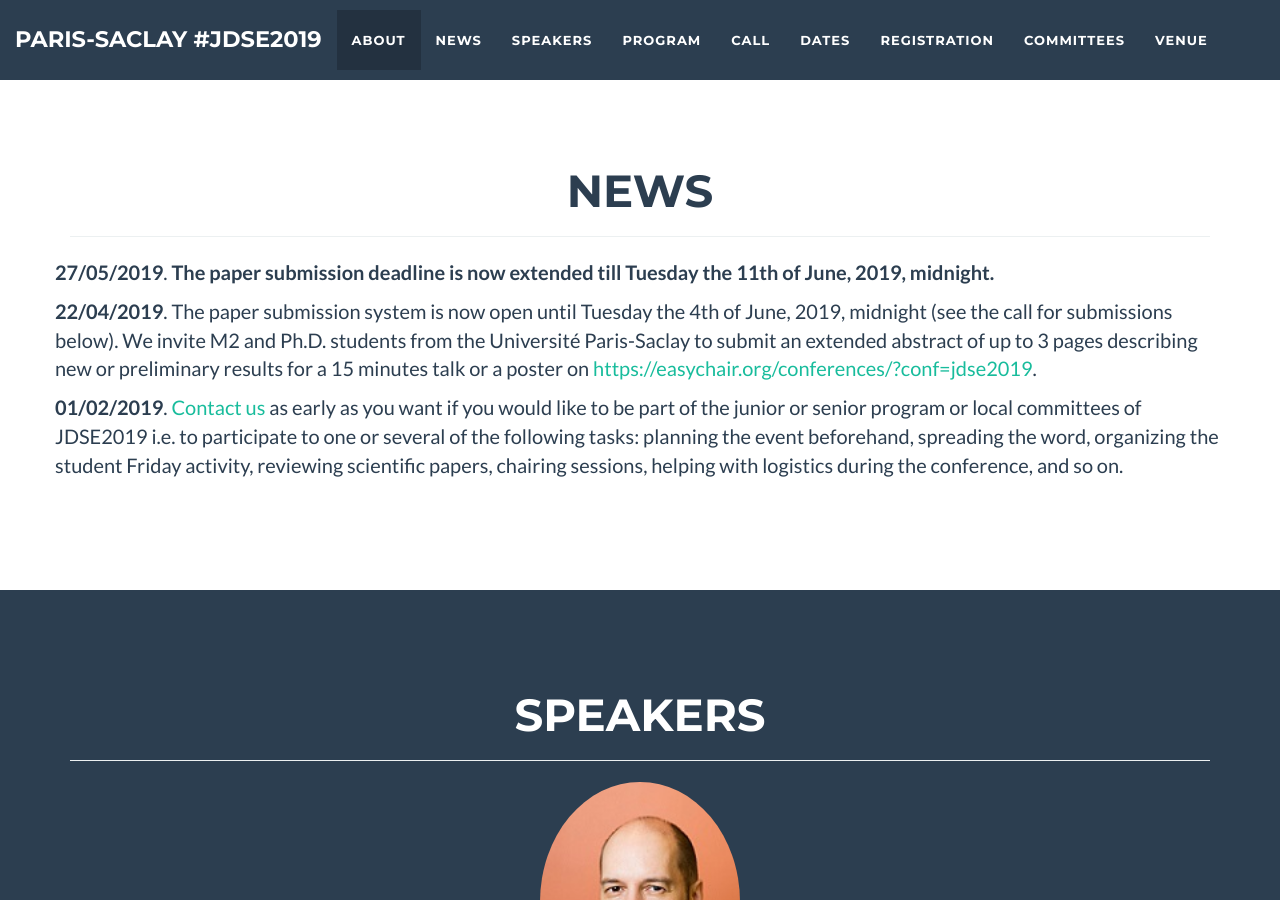
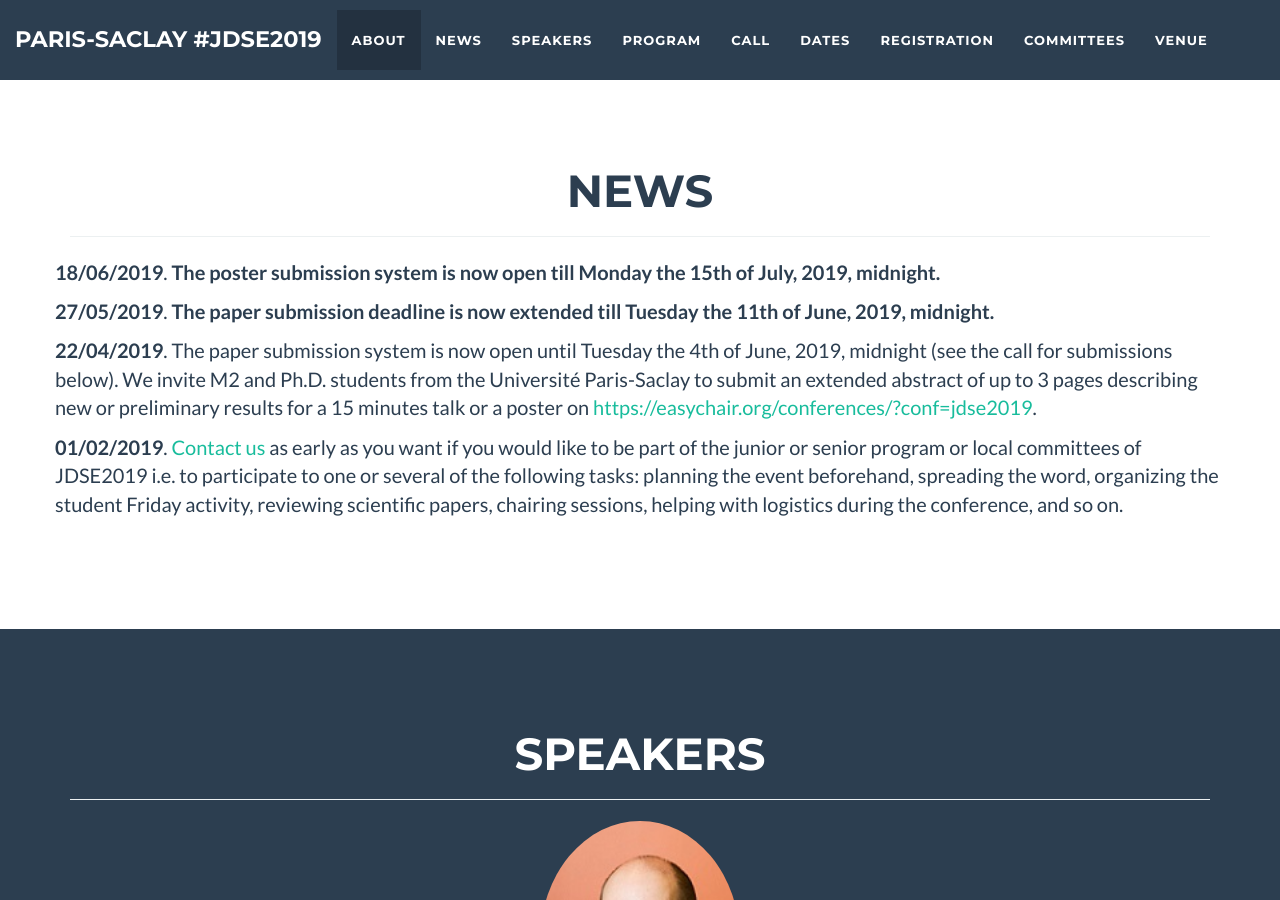
Before and after one commit to jdse-paris/jDSE2019, a Jekyll site: the page built from index.html, in a window 1280 px wide and 900 px high, scrolled down 1676 px. Built offline with Jekyll 4.4.1, drawn with Linux system fonts in a browser that asks for light colours.

Commit message:
Update news.html

```diff
--- a/_includes/news.html
+++ b/_includes/news.html
@@ -32,6 +32,9 @@
 	      </p>
 	      <br>  -->
 	      <p>
+		 <b>18/06/2019</b>.  <b>The poster submission system is now open till Monday the 15th of July, 2019, midnight.</b>
+	      </p>
+	      <p>
 		 <b>27/05/2019</b>.  <b>The paper submission deadline is now extended till Tuesday the 11th of June, 2019, midnight.</b>
 	      </p>
               <p>
```
